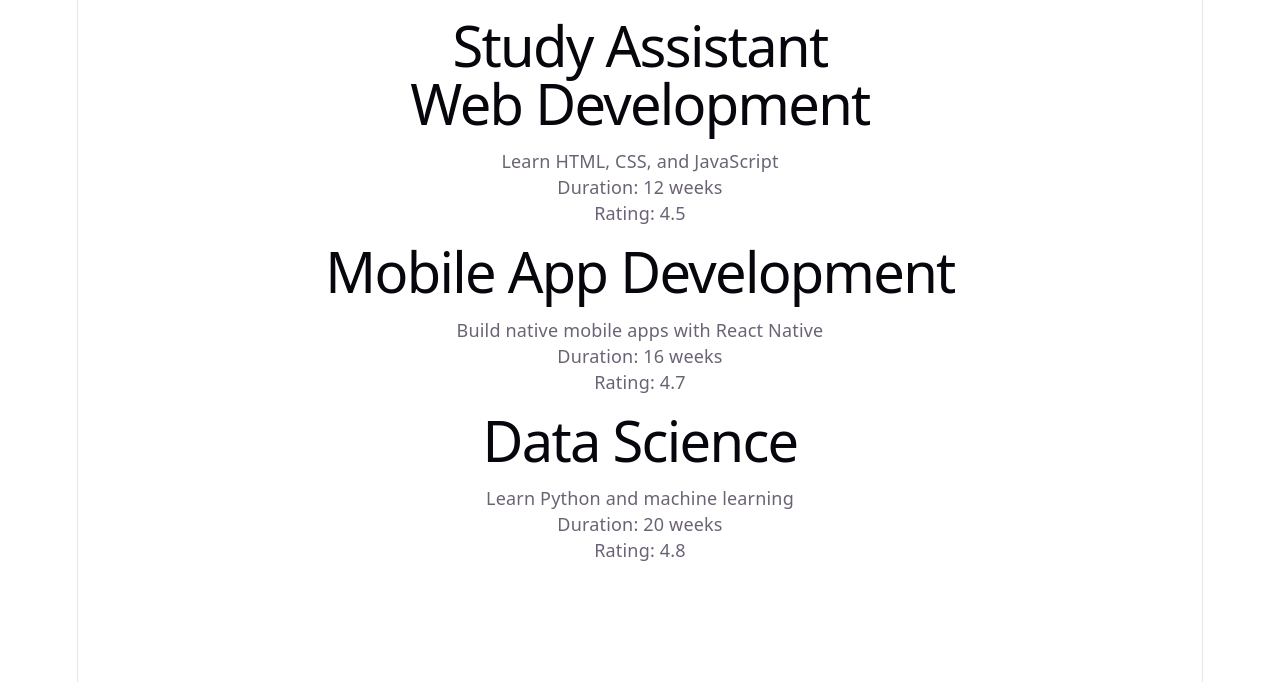
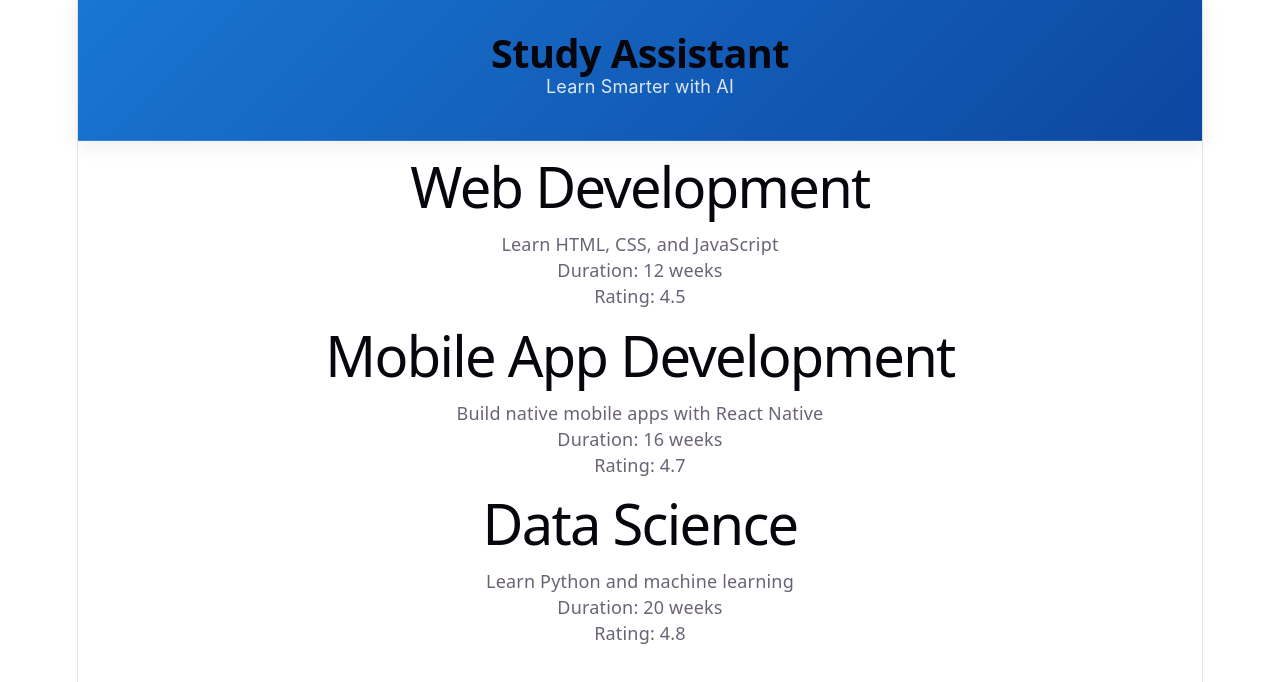
Before and after one commit to ua1891/Study-Assitant, a React app in the folder frontend/: page / in a window 1280 px wide. Shown: the top 682 px of the page. Built offline with nearby package versions, Linux system fonts and the light colour scheme; the HTML template or start-up script is replaced by a standard one.

Commit message:
Writng header and it's css and then import it into separte file

```diff
--- a/frontend/src/App.jsx
+++ b/frontend/src/App.jsx
@@ -1,4 +1,5 @@
-import CourseCard from "./Components/CourseCard";
+import CourseCard from "./components/CourseCard";
+import Header from "./components/Header";
 import "./App.css";
 const courses = [
   {
@@ -24,7 +25,7 @@ function App() {
   console.log(courses);
   return (
     <div>
-      <h1>Study Assistant</h1>
+      <Header />
       {courses.map((course) => (
         <CourseCard
           Title={course.Title}
--- /dev/null
+++ b/frontend/src/Components/Header.jsx
@@ -0,0 +1,12 @@
+import styles from "/src/styles/Header.module.css";
+
+function Header() {
+    return (
+        <header className={styles.header}>
+            <h1 className={styles.h1}>Study Assistant</h1>
+              <p className={styles.p}>Learn Smarter with AI</p>
+        </header>
+    );
+}
+
+export default Header;
--- /dev/null
+++ b/frontend/src/styles/Header.module.css
@@ -0,0 +1,22 @@
+.header {
+    background: linear-gradient(135deg, #1976d2 0%, #0d47a1 100%);
+    color: #ffffff;
+    text-align: center;
+    padding: 40px 20px;
+    box-shadow: 0 4px 20px rgba(0, 0, 0, 0.08);
+    font-family: 'Inter', -apple-system, BlinkMacSystemFont, "Segoe UI", Roboto, sans-serif;
+    border-bottom: 1px solid rgba(255, 255, 255, 0.1);
+    transition: all 0.3s ease;
+}
+.header h1 {
+    font-size: 2.2rem;
+    font-weight: 700;
+    letter-spacing: -0.5px;
+    margin: 0 0 8px 0;
+}
+.header p {
+    font-size: 1rem;
+    color: rgba(255, 255, 255, 0.85);
+    margin: 0;
+    font-weight: 400;
+}
```
